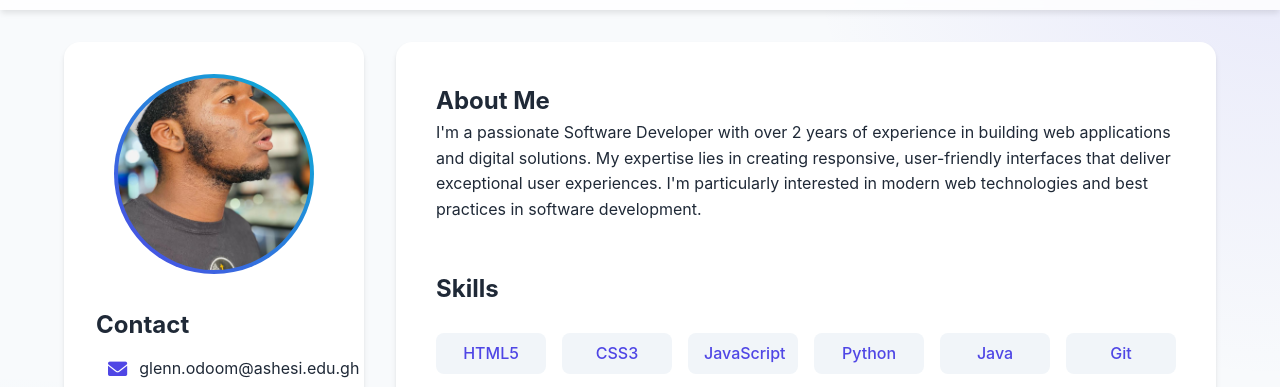
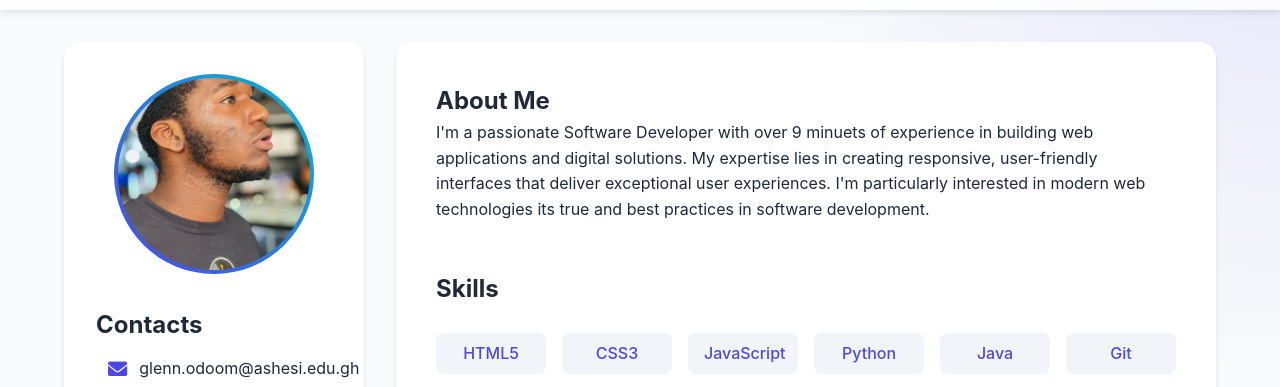
Before and after one commit to ELiOkine/Continous-Delivery-Integration, a plain HTML site: page Glenn.html in a window 1280 px wide. Shown: the part 96-483 px from the top of the page. Drawn offline with Linux system fonts and the light colour scheme.

Commit message:
Add files via upload

```diff
--- a/Glenn.html
+++ b/Glenn.html
@@ -26,7 +26,7 @@
                 </div>
 
                 <div class="contact-info">
-                    <h2>Contact</h2>
+                    <h2>Contacts</h2>
                     <a href="mailto:glenn.odoom@ashesi.edu.gh" class="contact-item">
                         <i class="fas fa-envelope"></i>
                         glenn.odoom@ashesi.edu.gh
@@ -45,9 +45,11 @@
             <div class="main-content">
                 <section class="section">
                     <h2>About Me</h2>
-                    <p>I'm a passionate Software Developer with over 2 years of experience in building web applications and digital solutions.
+                    <p>I'm a passionate Software Developer with over 9 minuets of experience in building web applications and digital solutions.
                         My expertise lies in creating responsive, user-friendly interfaces that deliver exceptional user experiences.
-                        I'm particularly interested in modern web technologies and best practices in software development.</p>
+                        I'm particularly interested in modern web technologies
+                        its true
+                        and best practices in software development.</p>
                 </section>
 
                 <section class="section">
```
